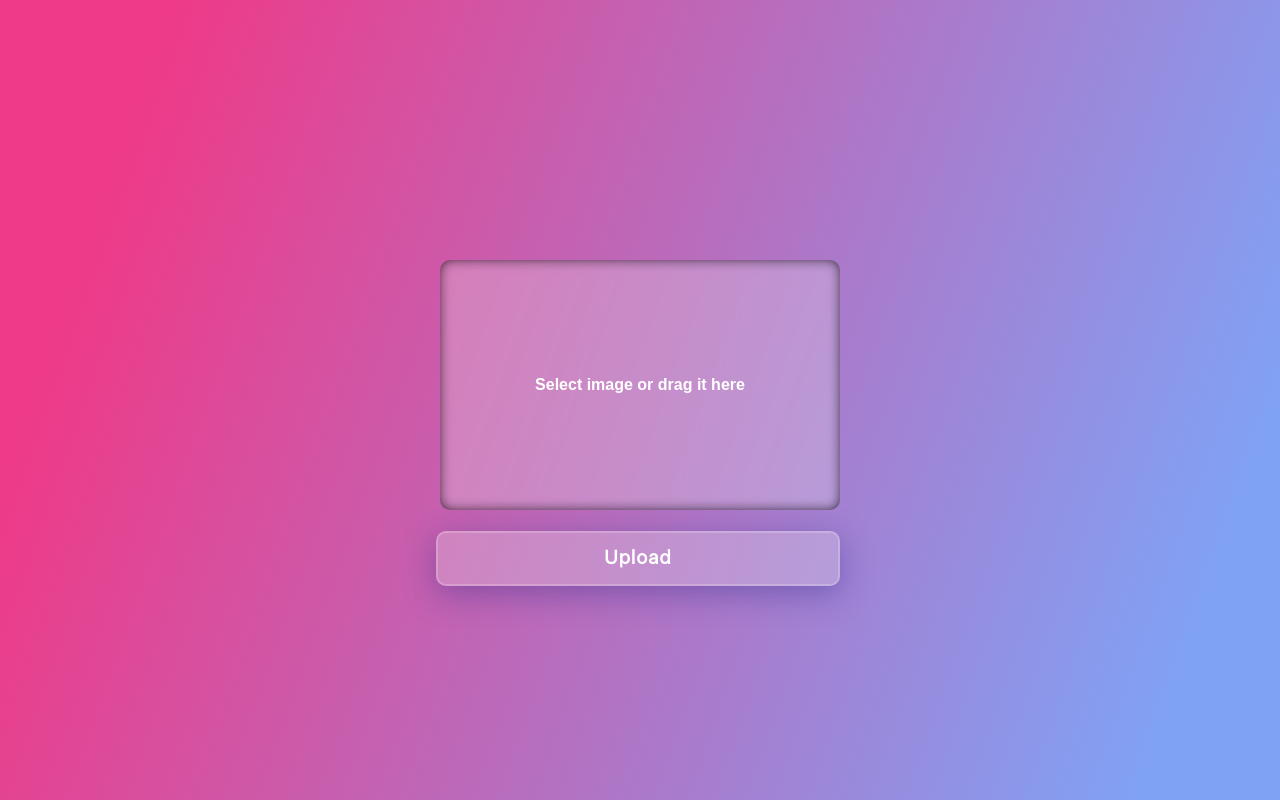
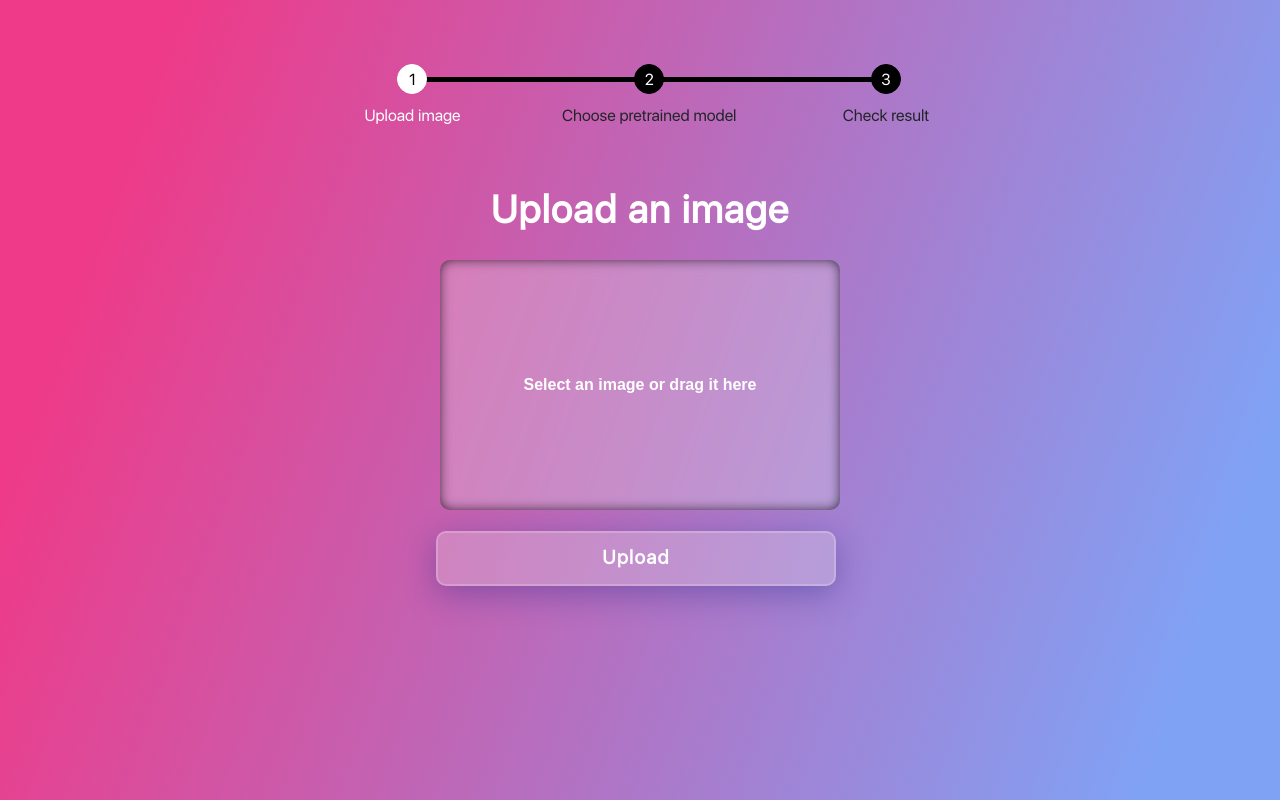
Before and after one commit to Kammelleon/CarDetector, a Django app: page / in a window 1280 px wide. Run offline with Django 4.2, Linux system fonts and the light colour scheme; some libraries are stand-ins or nearby versions.

Commit message:
Styled file uploader site - added horizontal progress bar.

```diff
--- a/detector/static/detector/css/file_uploader_style.css
+++ b/detector/static/detector/css/file_uploader_style.css
@@ -4,8 +4,19 @@
 }
 body{
   font-family: SanFrancisco;
+  margin:0;
   background-image: linear-gradient( 109.6deg,  rgba(238,58,136,1) 11.2%, rgba(128,162,245,1) 91.1% );
 }
+
+h1{
+  text-align: center;
+  color:white;
+  font-weight: bold;
+  font-size: 2.4rem;
+  letter-spacing: 1.2px;
+  margin-top: 4.5%;
+}
+
 form{
   cursor:pointer;
   position: absolute;
@@ -22,7 +33,7 @@ border-radius: 10px;
 -webkit-box-shadow: inset 0px 0px 14px -3px rgba(0, 0, 0, 1);
 -moz-box-shadow: inset 0px 0px 14px -3px rgba(0, 0, 0, 1);
 box-shadow: inset 0px 0px 14px -3px rgba(0, 0, 0, 1);
-
+transition: all .2s ease;
 }
 form p{
     cursor:pointer;
@@ -33,6 +44,11 @@ form p{
   color: #ffffff;
   font-family: Arial;
   font-weight: bold;
+}
+#progress-bar-container{
+  margin-top:43vh;
+  width:20.7%;
+  margin-left: 39.5%;
 }
 
 
@@ -52,7 +68,7 @@ form button{
   margin: 0;
   color: #fff;
   background: #16a085;
-  width: 404px;
+  width: 100%;
   height: 55px;
   margin-top: 5px;
   letter-spacing: 1.3px;
@@ -81,3 +97,135 @@ box-shadow: 0px 0px 11px 0px rgba(113, 192, 243, 1);
   text-align: center;
   font-size: 4vh;
 }
+
+
+
+
+
+
+
+
+
+
+
+
+
+.navigation_menu {
+  width: 60%;
+  margin-top: 8vh;
+  margin-left: 20%;
+}
+
+.navigation_tabs {
+   counter-reset: step;
+}
+
+/* one item */
+.navigation_tabs li:first-child:nth-last-child(1) {
+  width: 100%;
+}
+
+/* two items */
+.navigation_tabs li:first-child:nth-last-child(2),
+.navigation_tabs li:first-child:nth-last-child(2) ~ li {
+  width: 49%;
+}
+
+/* three items */
+.navigation_tabs li:first-child:nth-last-child(3),
+.navigation_tabs li:first-child:nth-last-child(3) ~ li {
+  width: 32%;
+}
+
+/* four items */
+.navigation_tabs li:first-child:nth-last-child(4),
+.navigation_tabs li:first-child:nth-last-child(4) ~ li {
+  width: 24%;
+}
+
+/* five items */
+.navigation_tabs li:first-child:nth-last-child(5),
+.navigation_tabs li:first-child:nth-last-child(5) ~ li {
+  width: 19%;
+}
+
+/* six items */
+.navigation_tabs li:first-child:nth-last-child(6),
+.navigation_tabs li:first-child:nth-last-child(6) ~ li {
+  width: 16%;
+}
+
+.navigation_tabs li {
+  list-style: none;
+  display: inline-block;
+  position: relative;
+  text-align: center;
+}
+
+a {
+  color: #000;
+}
+
+.navigation_tabs li a {
+  text-decoration: none;
+}
+
+.navigation_tabs li:before {
+  content: counter(step);
+  counter-increment: step;
+  width: 30px;
+  height: 30px;
+  line-height : 30px;
+  border: 1px solid black;
+  border-radius: 100%;
+  display: block;
+  text-align: center;
+  margin: 0 auto 10px auto;
+  background-color: black;
+  color:white;
+}
+.navigation_tabs li:after {
+  content: "";
+  position: absolute;
+  width: 100%;
+  height: 5px;
+  background-color: black;
+  top: 13px;
+  left: -50%;
+  z-index : -1;
+}
+
+.navigation_tabs li:first-child:after {
+  content: none;
+}
+
+.navigation_tabs li.tab_active,
+.navigation_tabs li.tab_inactive,
+.navigation_tabs li.tab_active a,
+.navigation_tabs li.tab_inactive a{
+  color: white;
+}
+
+.navigation_tabs li.tab_active a:hover,
+.navigation_tabs li.tab_inactive a:hover {
+  font-weight: bold;
+}
+
+
+.navigation_tabs li.tab_active:before {
+  border-color: white;
+  background-color:white;
+  color:black;
+}
+
+.navigation_tabs li.tab_inactive:before {
+  border-color: white;
+  background-color: white;
+  color: black;
+  content: "\2713";
+}
+
+
+.navigation_tabs li.tab_inactive + li:after {
+  background-color: white;
+}
--- a/detector/templates/detector/file_uploader.html
+++ b/detector/templates/detector/file_uploader.html
@@ -17,13 +17,28 @@
     }
 </style>
 <body>
+<div class="navigation_menu" id="navigation_menu">
+  <ul class="navigation_tabs" id="navigation_tabs">
+    <li class="tab_active">
+        Upload image
+    </li>
+    <li class="tab_disabled">
+        Choose pretrained model
+    </li>
+    <li class="tab_disabled">
+        Check result
+    </li>
+  </ul>
+</div>
+
+<h1>Upload an image</h1>
     <form method="post" id="upload-form">
         {% csrf_token %}
         {{form.image}}
-        <p>Select image or drag it here</p>
+        <p>Select an image or drag it here</p>
         <button type="submit">Upload</button>
     </form>
-    <div id="progress-barer">
+    <div id="progress-bar-container">
         <div class="container not-visible progress" id="progress">
             <div class="progress-bar bg-info" role="progressbar" aria-valuenow="0" aria-valuemin="0" aria-valuemax="100"></div>
         </div>
@@ -51,7 +66,7 @@
 });
         const uploadForm = document.getElementById('upload-form');
         const input_file = document.getElementById('dragndrop');
-        const progress_bar = document.getElementById('progress-barer');
+        const progress_bar = document.getElementById('progress-bar-container');
 
         $("#upload-form").submit(function(e){
             e.preventDefault();
@@ -76,7 +91,7 @@
                         if(e.lengthComputable){
                             const percentProgress = (e.loaded/e.total)*100;
                             console.log(percentProgress);
-                            progress_bar.innerHTML = `<div class="progress" id="progress"><div class="progress-bar progress-bar-striped bg-success"
+                            progress_bar.innerHTML = `<div class="progress" id="progress"><div class="progress-bar progress-bar-striped"
                     role="progressbar" style="width: ${percentProgress}%" aria-valuenow="${percentProgress}" aria-valuemin="0"
                     aria-valuemax="100">${percentProgress}</div></div>`
                         }
```
Also changed, not shown: detector/static/detector/css/model_chooser_style.css (added). Lines whose indentation alone changed are shown as unchanged.
